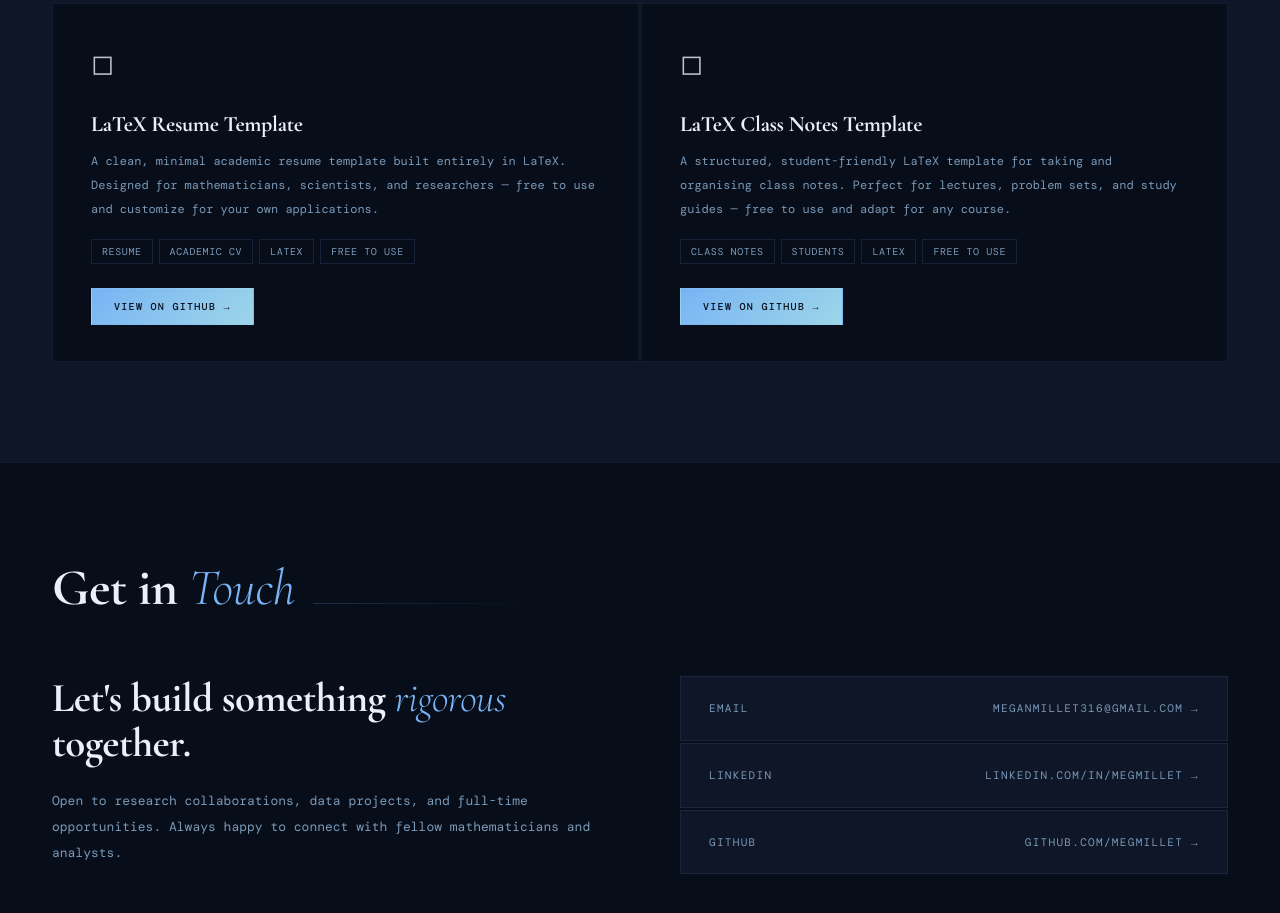
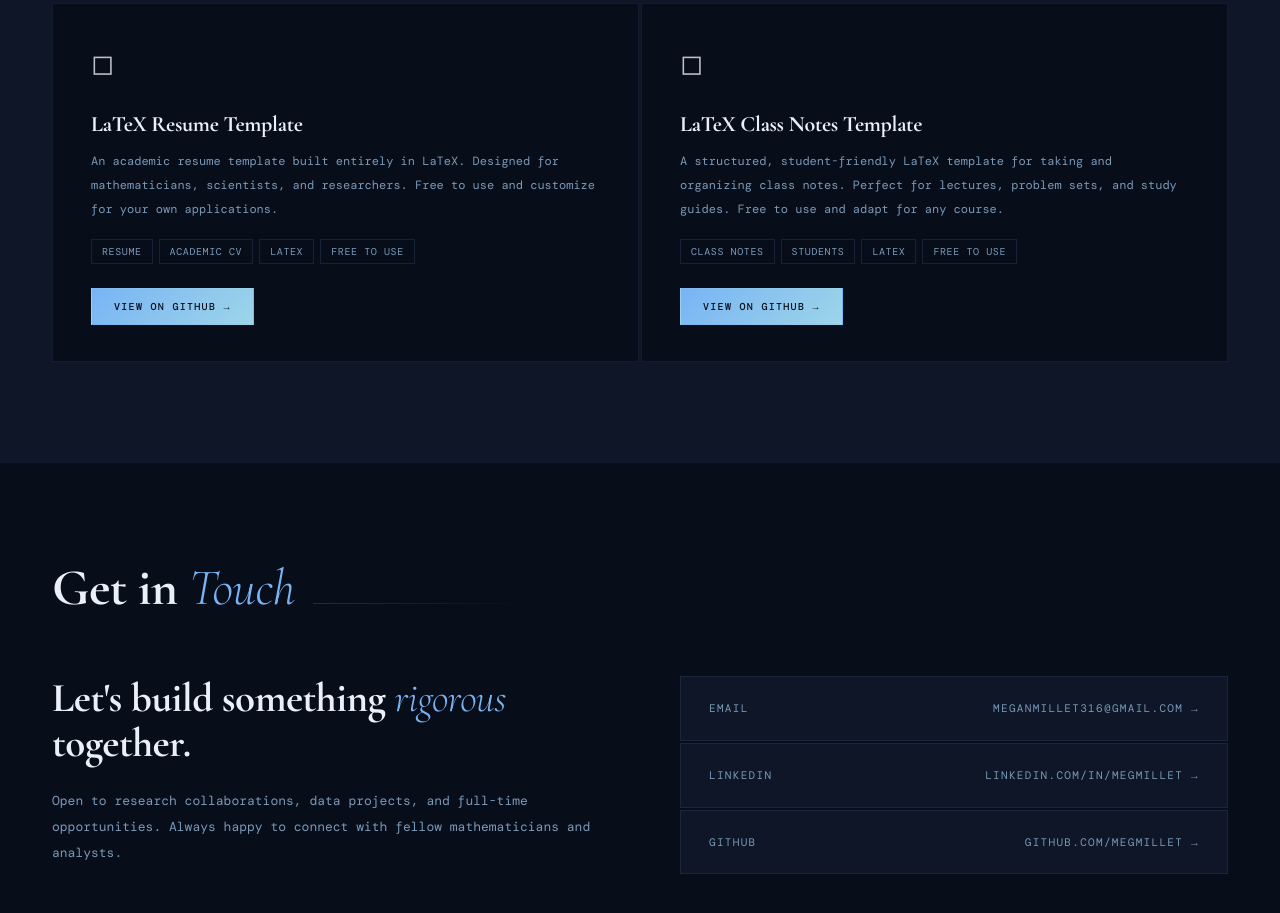
Before and after one commit to megmillet/megmillet.github.io, a plain HTML site: page index.html in a window 1280 px wide. Shown: the part 4715-5628 px from the top of the page. Drawn offline with nearby package versions, Linux system fonts and the light colour scheme; a web font is replaced by a local one.

Commit message:
Refine resource descriptions in index.html
Removed unnecessary wording and improved clarity in descriptions.

```diff
--- a/index.html
+++ b/index.html
@@ -941,7 +941,7 @@
         <div>
           <div class="resource-title">LaTeX Resume Template</div>
           <p class="resource-desc">
-            A clean, minimal academic resume template built entirely in LaTeX. Designed for mathematicians, scientists, and researchers — free to use and customize for your own applications.
+            An academic resume template built entirely in LaTeX. Designed for mathematicians, scientists, and researchers. Free to use and customize for your own applications.
           </p>
         </div>
         <div class="resource-tags">
@@ -960,7 +960,7 @@
         <div>
           <div class="resource-title">LaTeX Class Notes Template</div>
           <p class="resource-desc">
-            A structured, student-friendly LaTeX template for taking and organising class notes. Perfect for lectures, problem sets, and study guides — free to use and adapt for any course.
+            A structured, student-friendly LaTeX template for taking and organizing class notes. Perfect for lectures, problem sets, and study guides. Free to use and adapt for any course.
           </p>
         </div>
         <div class="resource-tags">
```
